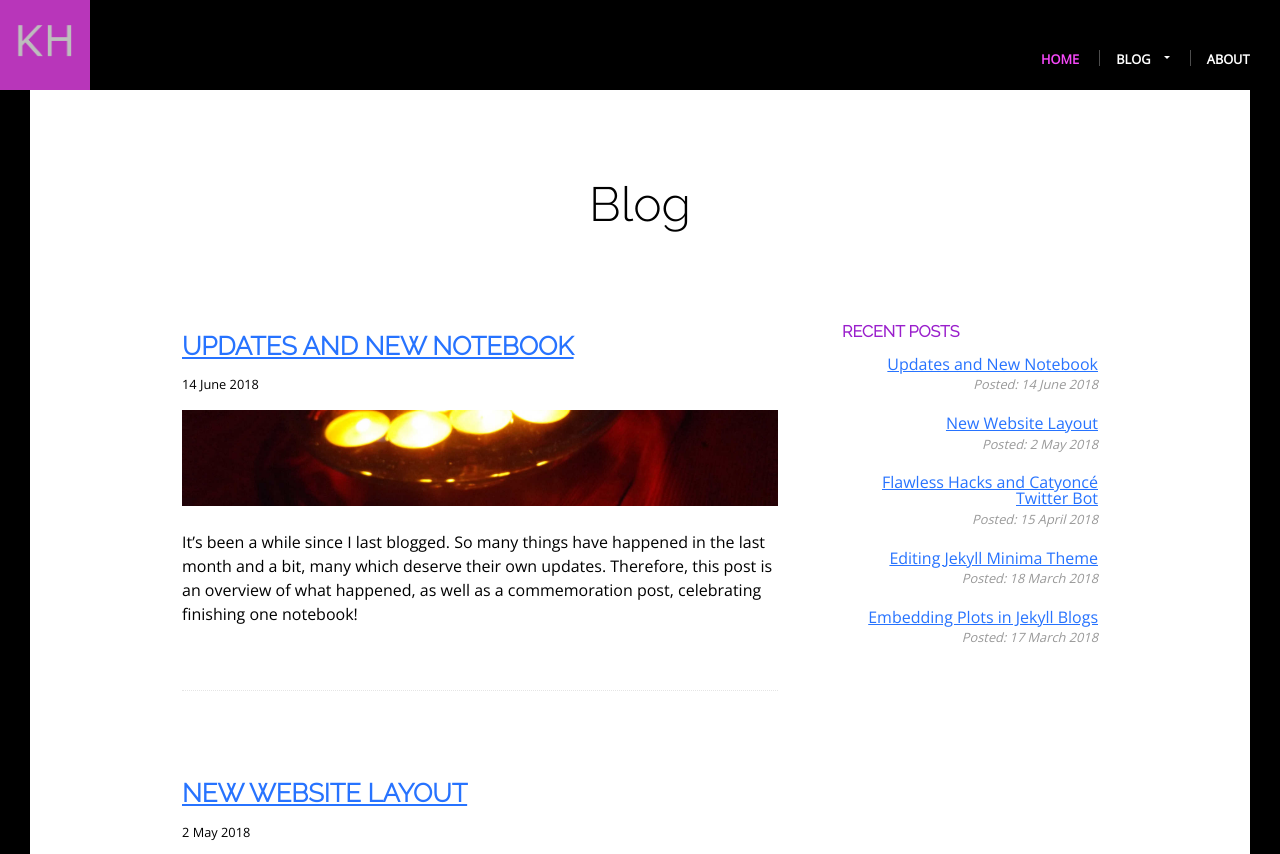
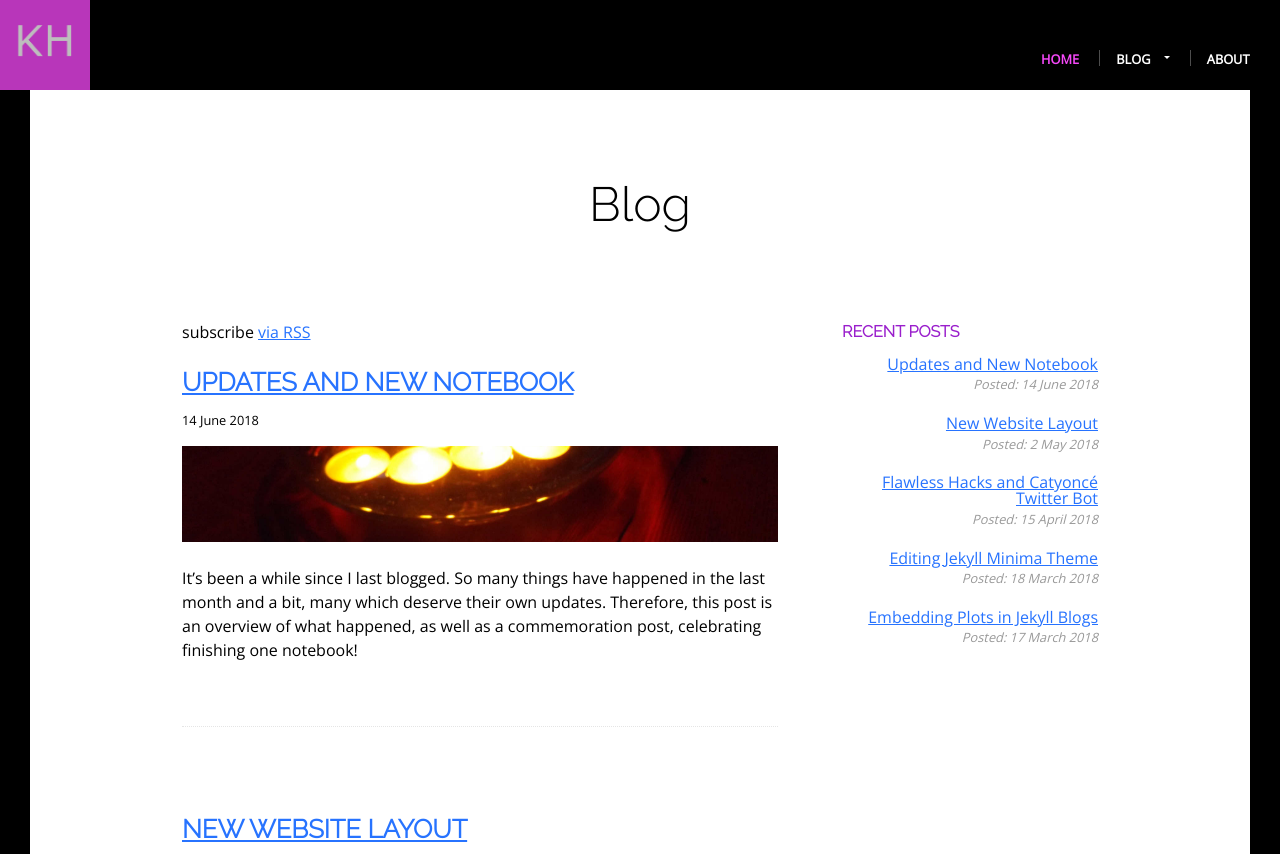
Before and after one commit to khoeger/khoeger.github.io, a Jekyll site: the page built from blog/index.html, in a window 1280 px wide and 900 px high, cut to the strip 0-854 px from the top of the window. Built offline with Jekyll 4.4.1, drawn with Linux system fonts in a browser that asks for light colours.

Commit message:
Add subscribe via rss

```diff
--- a/_layouts/post.html
+++ b/_layouts/post.html
@@ -23,6 +23,9 @@
     </header>
     <aside class="post-aside">
       {% include recent-post-list.html %}
+      <p class="rss-subscribe">subscribe
+        <a href="{{ "/feed.xml" | relative_url }}">via RSS</a>
+      </p>
     </aside>
     <div class="post-content" itemprop="articleBody">
       {{ content}}
--- a/blog/index.html
+++ b/blog/index.html
@@ -9,6 +9,9 @@
       {% include recent-post-list.html %}
     </div>
     <div class="col col-content blog-previews">
+      <p class="rss-subscribe">subscribe
+        <a href="{{ "/feed.xml" | relative_url }}">via RSS</a>
+      </p>
       {% for post in site.posts %}
       <div class="blog-posts">
         <header class="post-header">
```
